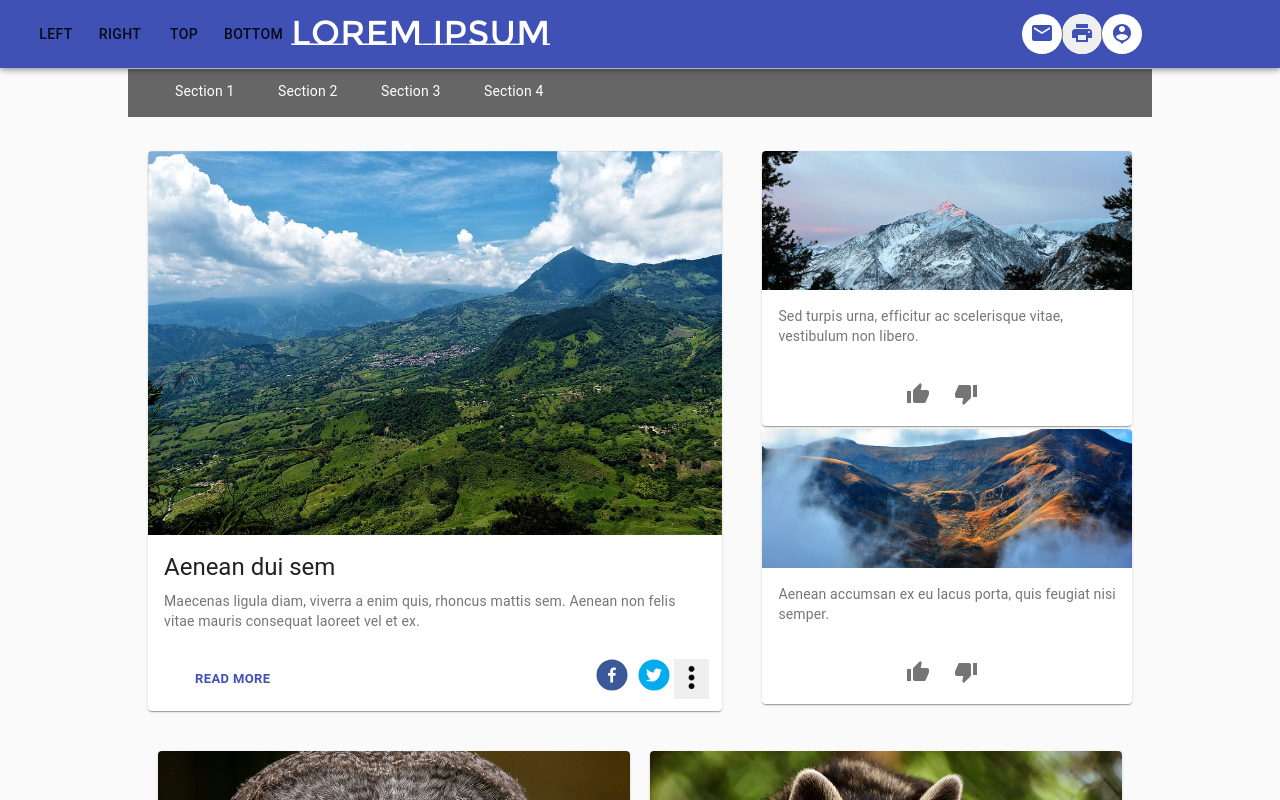
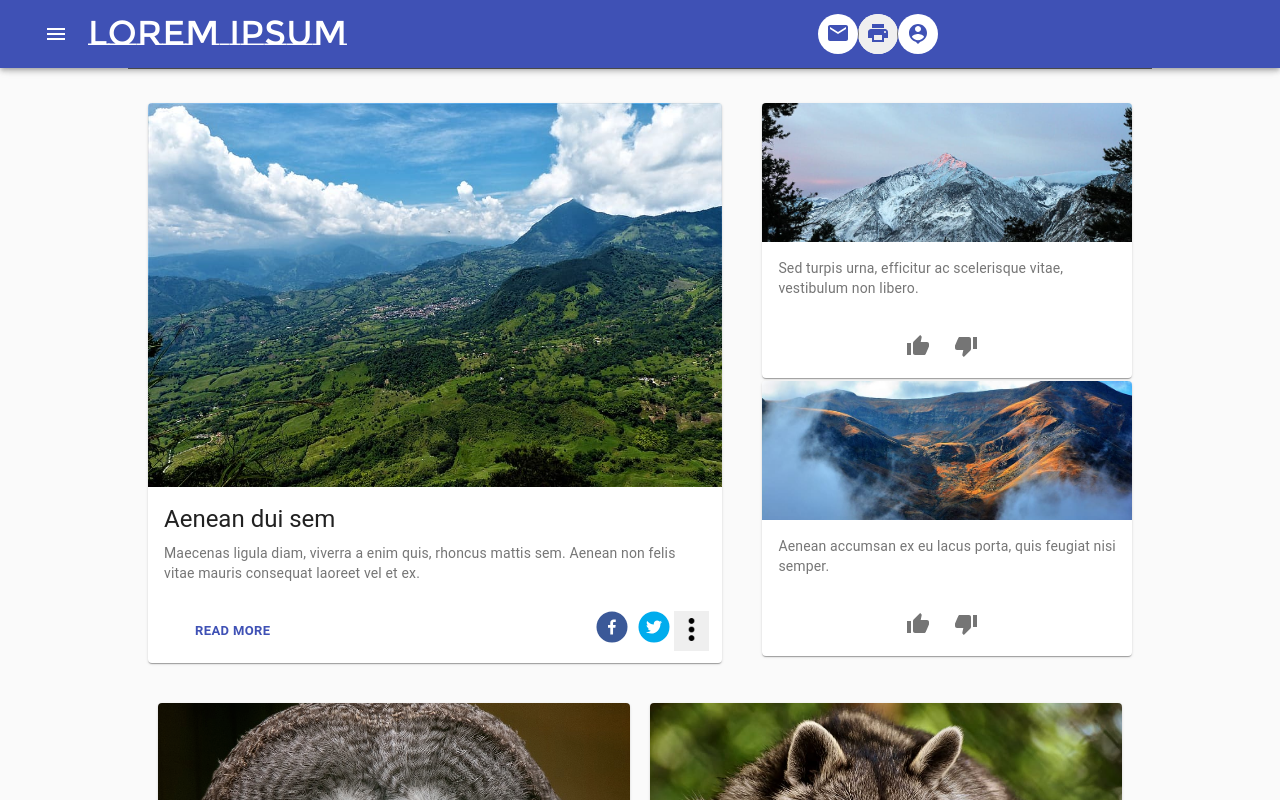
Before and after one commit to CodeRory/news, a React (Create React App) app: page / in a window 1280 px wide. Shown: the top 800 px of the page. Built offline with nearby package versions, Linux system fonts and the light colour scheme.

Commit message:
Drawer fixed.

```diff
--- a/src/components/Drawer/Drawer.js
+++ b/src/components/Drawer/Drawer.js
@@ -5,24 +5,11 @@ import Drawer from '@material-ui/core/Drawer';
 import CssBaseline from '@material-ui/core/CssBaseline';
 import AppBar from '@material-ui/core/AppBar';
 import Toolbar from '@material-ui/core/Toolbar';
-import List from '@material-ui/core/List';
 import Typography from '@material-ui/core/Typography';
 import Divider from '@material-ui/core/Divider';
 import IconButton from '@material-ui/core/IconButton';
-import MenuIcon from '@material-ui/icons/Menu';
 import ChevronLeftIcon from '@material-ui/icons/ChevronLeft';
-import ChevronRightIcon from '@material-ui/icons/ChevronRight';
-import ListItem from '@material-ui/core/ListItem';
-import ListItemIcon from '@material-ui/core/ListItemIcon';
-import ListItemText from '@material-ui/core/ListItemText';
-import MailIcon from '@material-ui/icons/Mail';
-import LooksOneIcon from '@material-ui/icons/LooksOne';
-import LooksTwoIcon from '@material-ui/icons/LooksTwo';
-import Looks3Icon from '@material-ui/icons/Looks3';
-import Looks4Icon from '@material-ui/icons/Looks4';
-import ChatIcon from '@material-ui/icons/Chat';
 import IconAvatars from '../iconsAvatar/iconsAvatar';
-
 import TemporaryDrawer from '../Drawer/Temporary';
 
 import '../Drawer/Drawer.css';
@@ -54,70 +41,11 @@ const useStyles = makeStyles((theme) => ({
       duration: theme.transitions.duration.enteringScreen,
     }),
   },
-
-  menuButton: {
-    /* marginRight: theme.spacing(0),
-    marginLeft: theme.spacing(22) */
-    marginLeft: '13%',
-
-  },
-
-  hide: {
-    display: 'none',
-  },
-
-  drawer: {
-    width: drawerWidth,
-    /* flexShrink: 0, */
-    zIndex: '3',
-  },
-
-  drawerPaper: {
-    width: drawerWidth,
-  },
-
-  drawerHeader: {
-    display: 'flex',
-    alignItems: 'center',
-    padding: theme.spacing(0, 1),
-    // necessary for content to be below app bar
-    ...theme.mixins.toolbar,
-    justifyContent: 'flex-end',
-  },
-
-    content: {
-    /* flexGrow: 1, */
-    padding: theme.spacing(3),
-    transition: theme.transitions.create('margin', {
-      easing: theme.transitions.easing.sharp,
-      duration: theme.transitions.duration.leavingScreen,
-    }),
-    marginLeft: -drawerWidth,
-  },
-
-  contentShift: {
-    transition: theme.transitions.create('margin', {
-      easing: theme.transitions.easing.easeOut,
-      duration: theme.transitions.duration.enteringScreen,
-    }),
-    marginLeft: 0,
-  },
 }));
 
 export default function PersistentDrawerLeft() {
   const classes = useStyles();
-  const theme = useTheme();
   const [open, setOpen] = React.useState(false);
-  const iconList= [<LooksOneIcon/>, <LooksTwoIcon/>, <Looks3Icon/>, <Looks4Icon/>]
-
-  const handleDrawerOpen = () => {
-    setOpen(true);
-  };
-
-  const handleDrawerClose = () => {
-    setOpen(false);
-  };
-
   return (
     <div className="container">
       <div className='allBarWithoutDrawer'>
@@ -141,51 +69,6 @@ export default function PersistentDrawerLeft() {
         </AppBar>
       </div>
 
-
-
-
-
-      <div className='onlyDrawer'>
-        <Drawer
-          className={classes.drawer}
-          variant="persistent"
-          anchor="left"
-          open={open}
-          classes={{
-            paper: classes.drawerPaper,
-          }}
-        >
-          <div className={classes.drawerHeader}>
-            <IconButton onClick={handleDrawerClose}>
-              {theme.direction === 'ltr' ? <ChevronLeftIcon /> : <ChevronRightIcon />}
-            </IconButton>
-          </div>
-          <Divider />
-          <List>
-            {['Section 1', 'Section 2', 'Section 3', 'Section 4'].map((text, index) => (
-              <ListItem button key={text}>
-                <ListItemIcon>{iconList[index]}</ListItemIcon>
-                <ListItemText primary={text} />
-              </ListItem>
-            ))}
-          </List>
-          <Divider />
-          <List>
-            {['Section 5', 'Section  6',].map((text, index) => (
-              <ListItem button key={text}>
-                <ListItemIcon>{index % 2 === 0 ? <ChatIcon /> : <MailIcon />}</ListItemIcon>
-                <ListItemText primary={text} />
-              </ListItem>
-            ))}
-          </List>
-        </Drawer>
-        <main
-          className={clsx(classes.content, {
-            [classes.contentShift]: open,
-          })}
-        >
-        </main>
-      </div>
       </div>
     </div>
   );
--- a/src/components/Drawer/Temporary.js
+++ b/src/components/Drawer/Temporary.js
@@ -10,6 +10,14 @@ import ListItemIcon from '@material-ui/core/ListItemIcon';
 import ListItemText from '@material-ui/core/ListItemText';
 import InboxIcon from '@material-ui/icons/MoveToInbox';
 import MailIcon from '@material-ui/icons/Mail';
+import LooksOneIcon from '@material-ui/icons/LooksOne';
+import LooksTwoIcon from '@material-ui/icons/LooksTwo';
+import Looks3Icon from '@material-ui/icons/Looks3';
+import Looks4Icon from '@material-ui/icons/Looks4';
+import ChatIcon from '@material-ui/icons/Chat';
+
+import MenuIcon from '@material-ui/icons/Menu';
+
 
 const useStyles = makeStyles({
   list: {
@@ -22,12 +30,15 @@ const useStyles = makeStyles({
 
 export default function SwipeableTemporaryDrawer() {
   const classes = useStyles();
+  const [open, setOpen] = React.useState(false);
   const [state, setState] = React.useState({
     top: false,
     left: false,
     bottom: false,
     right: false,
   });
+
+  const iconList= [<LooksOneIcon/>, <LooksTwoIcon/>, <Looks3Icon/>, <Looks4Icon/>]
 
   const toggleDrawer = (anchor, open) => (event) => {
     if (event && event.type === 'keydown' && (event.key === 'Tab' || event.key === 'Shift')) {
@@ -37,7 +48,23 @@ export default function SwipeableTemporaryDrawer() {
     setState({ ...state, [anchor]: open });
   };
 
+  const handleDrawerOpen = () => {
+    setOpen(true);
+  };
+
+  const handleDrawerClose = () => {
+    setOpen(false);
+  };
+
+
+
+
+
+
   const list = (anchor) => (
+
+
+
     <div
       className={clsx(classes.list, {
         [classes.fullList]: anchor === 'top' || anchor === 'bottom',
@@ -47,18 +74,18 @@ export default function SwipeableTemporaryDrawer() {
       onKeyDown={toggleDrawer(anchor, false)}
     >
     <List>
-        {['Inbox', 'Starred', 'Send email', 'Drafts'].map((text, index) => (
+    {['Section 1', 'Section 2', 'Section 3', 'Section 4'].map((text, index) => (
       <ListItem button key={text}>
-            <ListItemIcon>{index % 2 === 0 ? <InboxIcon /> : <MailIcon />}</ListItemIcon>
+        <ListItemIcon>{iconList[index]}</ListItemIcon>
         <ListItemText primary={text} />
       </ListItem>
     ))}
   </List>
   <Divider />
   <List>
-        {['All mail', 'Trash', 'Spam'].map((text, index) => (
+    {['Section 5', 'Section  6',].map((text, index) => (
       <ListItem button key={text}>
-            <ListItemIcon>{index % 2 === 0 ? <InboxIcon /> : <MailIcon />}</ListItemIcon>
+        <ListItemIcon>{index % 2 === 0 ? <ChatIcon /> : <MailIcon />}</ListItemIcon>
         <ListItemText primary={text} />
       </ListItem>
     ))}
@@ -68,9 +95,9 @@ export default function SwipeableTemporaryDrawer() {
 
   return (
     <div>
-      {['left', 'right', 'top', 'bottom'].map((anchor) => (
+      {['left'].map((anchor) => (
         <React.Fragment key={anchor}>
-          <Button onClick={toggleDrawer(anchor, true)}>{anchor}</Button>
+          <Button onClick={toggleDrawer(anchor, true)}><MenuIcon style={{color: 'white'}} /></Button>
           <SwipeableDrawer
             anchor={anchor}
             open={state[anchor]}
```
Lines whose indentation alone changed are shown as unchanged.
